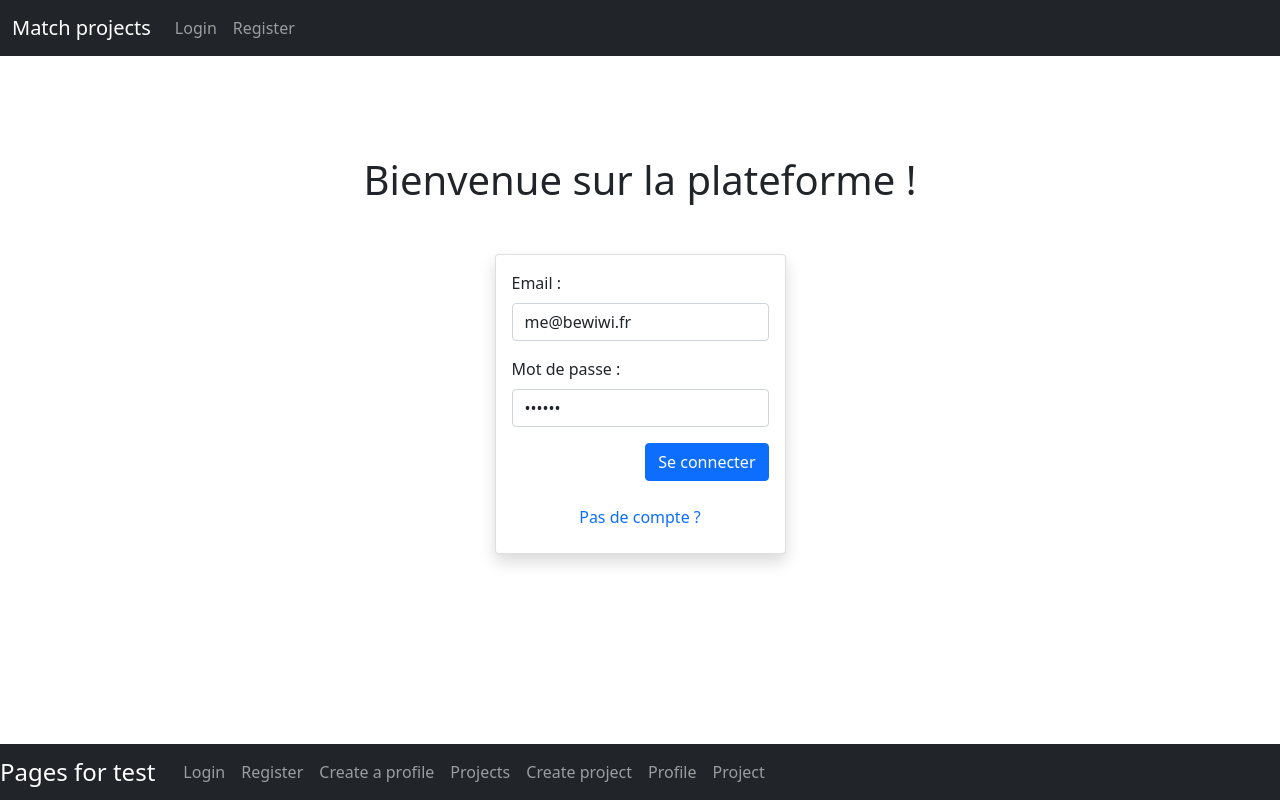
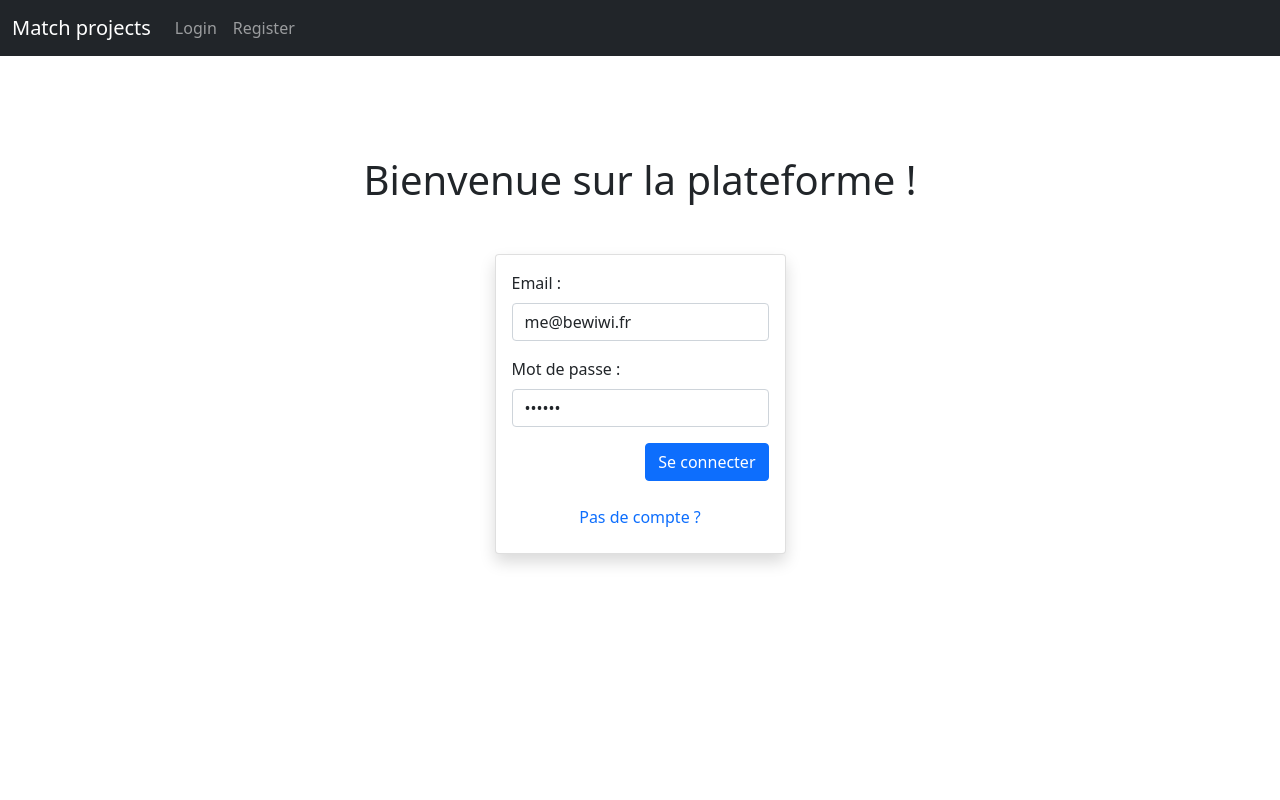
Before and after one commit to inhaling-seagulls/desktop-application, a Vue app: page / in a window 1280 px wide. Built offline with nearby package versions, Linux system fonts and the light colour scheme.

Commit message:
Fix interfaces

```diff
--- a/src/App.vue
+++ b/src/App.vue
@@ -14,9 +14,9 @@
         <span class="navbar-toggler-icon"></span>
       </button>
       <div class="collapse navbar-collapse" id="navbarNavAltMarkup">
-        <div v-if="false" class="navbar-nav">
+        <div v-if="store.auth.isLoggedIn" class="navbar-nav">
           <router-link class="nav-link" to="/profile">Profil</router-link>
-          <router-link class="nav-link" to="/projects">Projets</router-link>
+          <router-link class="nav-link" to="/projects/1">Projets</router-link>
           <button @click="logout">Logout</button>
         </div>
         <div v-else class="navbar-nav">
@@ -26,21 +26,24 @@
       </div>
     </div>
   </nav>
-  <NavigationForTest />
   <router-view />
 </template>
 
 <script lang="ts">
-import { defineComponent } from "vue";
-import NavigationForTest from "./components/NavigationForTest.vue";
+  import { defineComponent } from "vue";
+  import { useRouter } from "vue-router";
+  import store from "./store";
 
-export default defineComponent({
-  components: {
-    NavigationForTest,
-  },
-  setup() {},
-  methods: {
-    logout() {},
-  },
-});
+  export default defineComponent({
+    setup() {
+      const router = useRouter()
+      const logout = () => {
+        store.signOut(() => {
+          router.push({ path: '/' })
+        })
+      }
+
+      return { store, logout }
+    }
+  });
 </script>
--- a/src/assets/main.css
+++ b/src/assets/main.css
@@ -24,4 +24,5 @@ body {
 }
 .flex-item {
   margin: 0 10px;
+  text-transform: capitalize;
 }
--- a/src/components/NavigationForTest.vue
+++ /dev/null
@@ -1,27 +0,0 @@
-<style scoped>
-  .custom-navigation {
-    position: fixed;
-    bottom: 0;
-    width: 100%;
-  }
-  .custom-navigation h4 {
-    color: white;
-    margin: 0 20px 0 0;
-  }
-
-</style>
-
-<template>
-  <div class="custom-navigation navbar navbar-expand-md navbar-dark bg-dark">
-    <h4>Pages for test</h4>
-    <div class="navbar-nav">
-      <router-link class="nav-link" to="/">Login</router-link>
-      <router-link class="nav-link" to="/register">Register</router-link>
-      <router-link class="nav-link" to="/newprofile">Create a profile</router-link>
-      <router-link class="nav-link" to="/projects">Projects</router-link>
-      <router-link class="nav-link" to="/create-project">Create project</router-link>
-      <router-link class="nav-link" to="/profile">Profile</router-link>
-      <router-link class="nav-link" to="/project">Project</router-link>
-    </div>
-  </div>
-</template>
--- a/src/composables/useFetch.ts
+++ b/src/composables/useFetch.ts
@@ -1,17 +1,19 @@
-import { inject, Ref, ref } from "vue";
+import { Ref, ref } from "vue";
 import { BASE_HEADERS, BASE_URI } from "../constants/api";
 import { ApiResponse } from "../models/ApiResponse.model";
-import { Store } from "../store";
+import store from "../store";
 
 export type Method = "GET" | "POST" | "PATCH" | "PUT" | "DELETE";
 
-export const useFetch = <T>(endpoint: string, method: Method = "GET", body?: T) => {
+export const useFetch = <T>(
+  endpoint: string,
+  method: Method = "GET",
+  body?: T
+) => {
   const data: Ref<T | null> = ref(null);
   const response: Ref<ApiResponse<T> | null> = ref(null);
   const error: Ref<Error | null> = ref(null);
   const loading: Ref<boolean> = ref(false);
-
-  const store = inject<Store>("store");
 
   const run = async () => {
     loading.value = true;
--- a/src/routes/index.ts
+++ b/src/routes/index.ts
@@ -16,8 +16,8 @@ const router = createRouter({
     { path: "/", name: "home", component: Home },
     { path: "/about", name: "about", component: About, meta: { auth: true } },
     { path: "/register", name: "register", component: Register },
-    { path: "/project", name: "project", component: Project },
-    { path: "/projects", name: "projects", component: Projects },
+    { path: "/project/:id", name: "project", component: Project },
+    { path: "/projects/:page", name: "projects", component: Projects },
     { path: "/newprofile", name: "createprofile", component: CreateProfile },
     {
       path: "/create-project",
--- a/src/store.ts
+++ b/src/store.ts
@@ -5,11 +5,11 @@ import { User, UserRegistration, UserSignIn } from "./models/User.model";
 
 export type Store = {
   auth: Auth;
-  signIn: (user: UserSignIn) => void;
-  signUp: (user: UserRegistration) => void;
-  signOut: () => void;
+  signIn: (user: UserSignIn, callback?: () => void) => void;
+  signUp: (user: UserRegistration, callback?: () => void) => void;
+  signOut: (callback?: () => void) => void;
   getToken: () => string;
-  fetchMyData: () => User;
+  fetchMyData: (callback: () => void) => void;
 };
 
 export type Auth = {
@@ -93,7 +93,7 @@ const signOut = (callback?: () => void) => {
     });
 };
 
-const fetchMyData = () => {
+const fetchMyData = (callback: () => void) => {
   console.log(getToken());
   fetch(`${BASE_URI}/me`, {
     method: "GET",
@@ -111,6 +111,7 @@ const fetchMyData = () => {
       auth.isLoggedIn = true;
       console.log("DATA");
       console.log(auth);
+      callback()
     })
     .catch((e: Error) => {
       auth.error = e;
```
